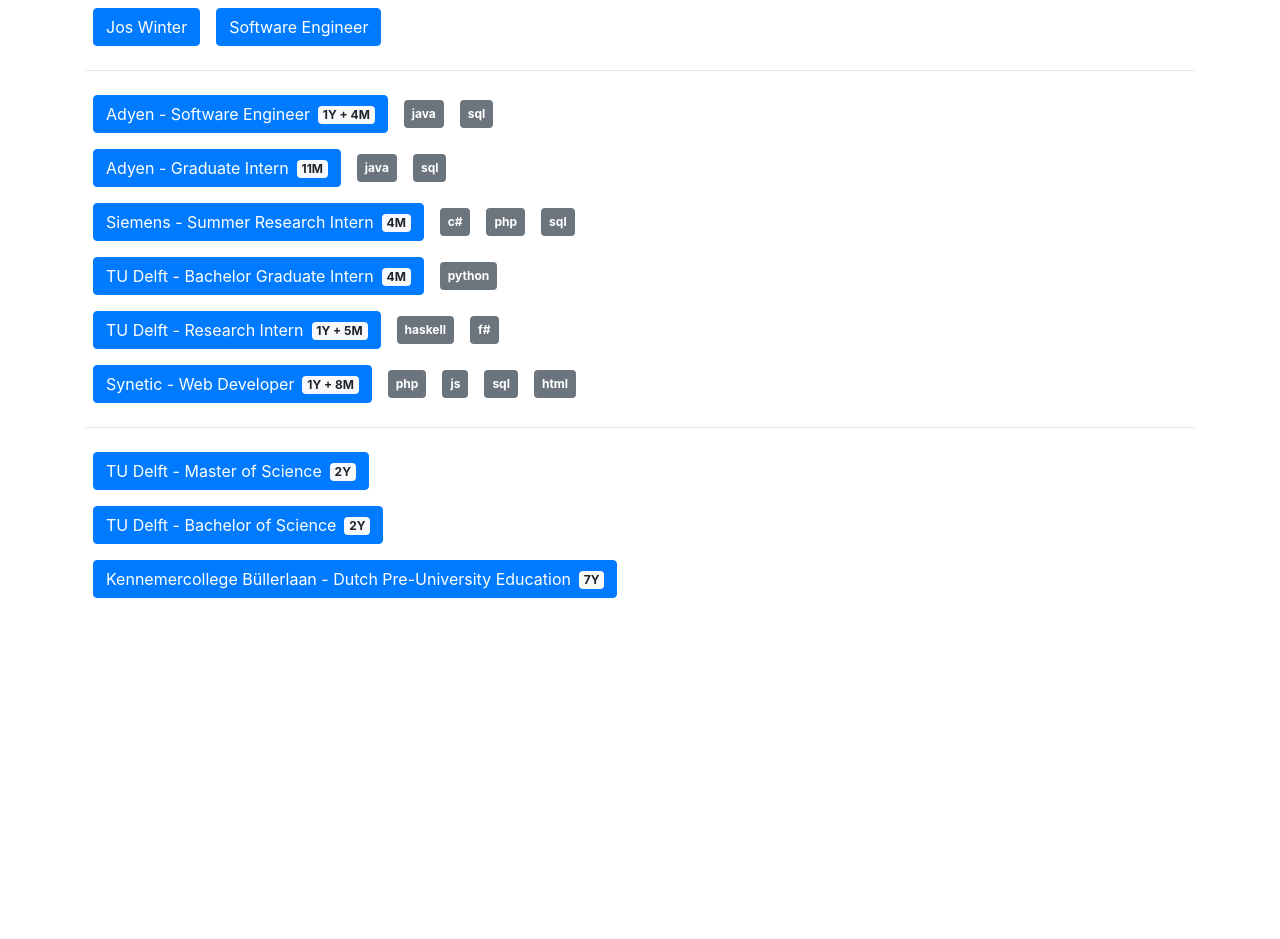
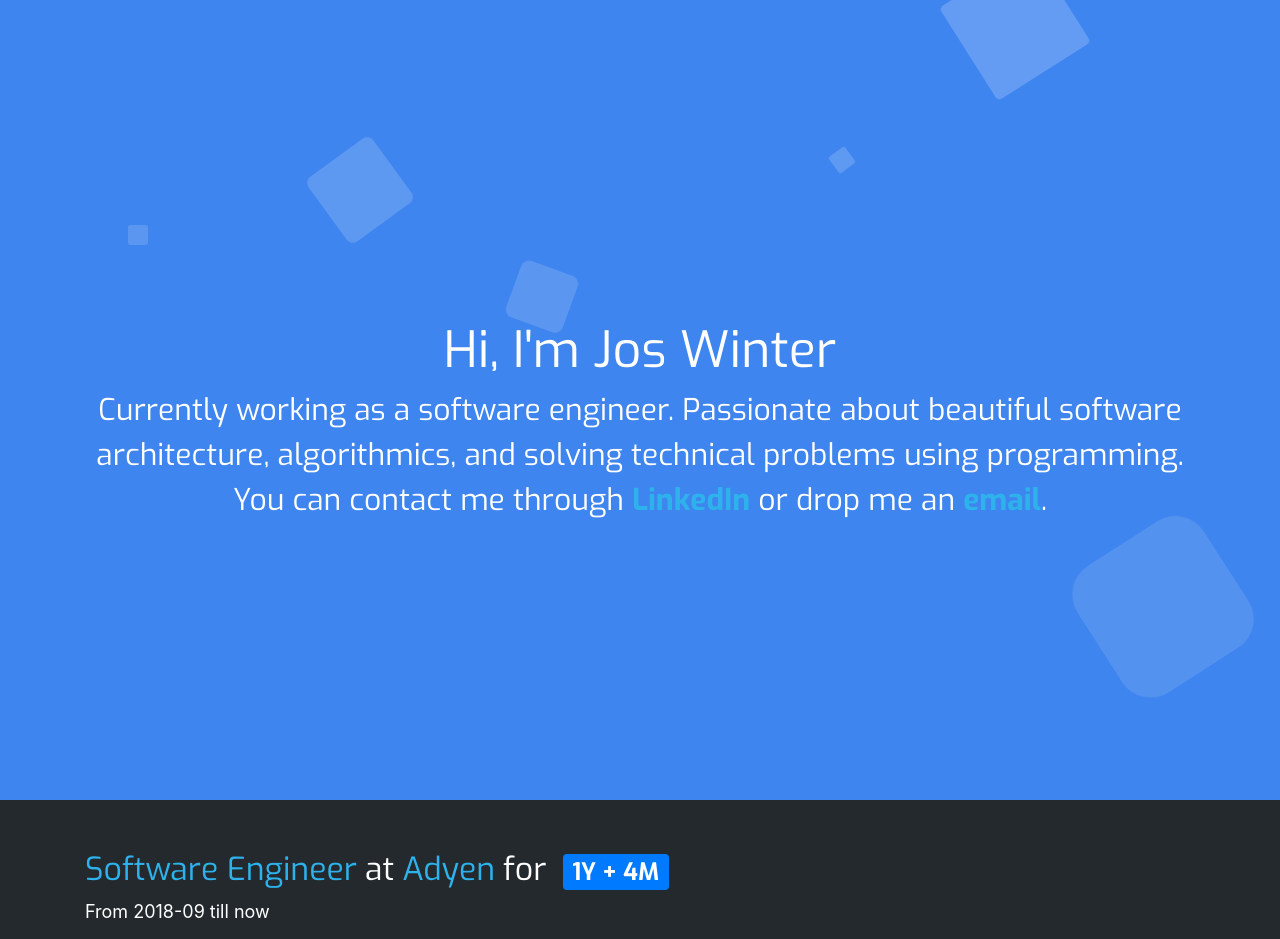
Before and after one commit to joswinter/joswinter.github.io, a React (Create React App) app: page / in a window 1280 px wide. Shown: the top 939 px of the page. Before the commit the page ends 800 px from the top, so only its background shows below. Built offline with nearby package versions, Linux system fonts and the light colour scheme.

Commit message:
Added header animation and redesign

```diff
--- a/src/classes/App.js
+++ b/src/classes/App.js
@@ -8,21 +8,38 @@
 class App extends React.Component {
   render() {
     return (
-      <div className="container">
-        <span className="btn btn-primary m-2">{info.name}</span>
-        <span className="btn btn-primary m-2">{info.profession}</span>
-
-        <hr/>
-
-        {experiences.map((experience, index) => (<Experience className={experience.company + "-" + index} experience={experience}/>))}
-
-        <hr/>
-
-        {educations.map((education, index) => (<Education className={education.institute + "-" + index} education={education}/>))}
-
+      <div className="app">
+        <div class="area" >
+          <ul class="circles">
+            <li></li><li></li><li></li><li></li><li></li>
+            <li></li><li></li><li></li><li></li><li></li>
+          </ul>
+        </div>
+        <div className="context">
+          <div className="container">
+            <h1>Hi, I'm Jos Winter</h1>
+            <p>
+                Currently working as a software engineer. Passionate about beautiful software architecture, algorithmics, and solving technical problems using programming.
+                You can contact me through <a href="https://www.linkedin.com/in/joswinter/">LinkedIn</a> or drop me an <a href="mailto:info@joswinter.nl">email</a>.
+            </p>
+          </div>
+        </div>
+        <div className="stories experiences">
+          {experiences.map((experience, index) => (<Experience className={experience.company + "-" + index} experience={experience}/>))}
+        </div>
+        <div className="stories educations">
+          {educations.map((education, index) => (<Education className={education.institute + "-" + index} education={education}/>))}
+        </div>
       </div>
     );
   }
+
+  // <div className="stories experiences">
+  //   {experiences.map((experience, index) => (<Experience className={experience.company + "-" + index} experience={experience}/>))}
+  // </div>
+  // <div className="stories educations">
+  //   {educations.map((education, index) => (<Education className={education.institute + "-" + index} education={education}/>))}
+  // </div>
 }
 
 export default App;
--- a/src/classes/Education.js
+++ b/src/classes/Education.js
@@ -3,14 +3,28 @@
 class Education extends React.Component {
   render() {
     return (
-      <div className="education">
-        <button type="button" class="btn btn-primary m-2">
-          {this.props.education.institute} - {this.props.education.type}
-          <span class="badge badge-light ml-2">{this.props.education.duration}</span>
-        </button>
-        {this.props.education.courses.map(course => (
-          <span class="badge badge-secondary m-2 p-2">{course}</span>
-        ))}
+      <div className="story education">
+        <div className="container">
+          <h2>
+            <span className="highlight mr-2">
+              {this.props.education.type}
+            </span>
+            at
+            <span className="highlight m-2">
+              {this.props.education.institute}
+            </span>
+            for
+            <div className="badge badge-primary ml-3">
+              {this.props.education.duration}
+            </div>
+          </h2>
+          <p>
+            From {this.props.education.startDate} till {this.props.education.endDate}
+          </p>
+          {this.props.education.courses.map(course => (
+              <div className="skill badge badge-success mr-2">{course}</div>
+            ))}
+          </div>
       </div>
     );
   }
--- a/src/classes/Experience.js
+++ b/src/classes/Experience.js
@@ -3,14 +3,28 @@
 class Experience extends React.Component {
   render() {
     return (
-      <div className="experience">
-        <button type="button" class="btn btn-primary m-2">
-          {this.props.experience.company} - {this.props.experience.function}
-          <span class="badge badge-light ml-2">{this.props.experience.duration}</span>
-        </button>
-        {this.props.experience.skills.map(skill => (
-          <span class="badge badge-secondary m-2 p-2">{skill}</span>
-        ))}
+      <div className="story experience">
+        <div className="container">
+          <h2>
+            <span className="highlight mr-2">
+              {this.props.experience.function}
+            </span>
+            at
+            <span className="highlight m-2">
+              {this.props.experience.company}
+            </span>
+            for
+            <div className="badge badge-primary ml-3">
+              {this.props.experience.duration}
+            </div>
+          </h2>
+          <p>
+            From {this.props.experience.startDate} till {this.props.experience.endDate}
+          </p>
+          {this.props.experience.skills.map(skill => (
+              <div className="skill badge badge-success mr-2">{skill}</div>
+            ))}
+          </div>
       </div>
     );
   }
--- a/src/index.js
+++ b/src/index.js
@@ -1,7 +1,8 @@
 import React from 'react';
 import ReactDOM from 'react-dom';
+import './style/circles.css';
+import './style/bootstrap.min.css';
 import './style/index.css';
-import './style/bootstrap.min.css';
 import App from './classes/App';
 
 ReactDOM.render(<App />, document.getElementById('root'))
--- /dev/null
+++ b/src/style/circles.css
@@ -0,0 +1,152 @@
+@import url('https://fonts.googleapis.com/css?family=Exo:400,700');
+
+.context {
+    font-family: 'Exo', sans-serif;
+    position: relative;
+    top: -60vh;
+    height: 0px;
+}
+
+.context h1 {
+    text-align: center;
+    color: #fff;
+    font-size: 50px;
+}
+
+.context p {
+    text-align: center;
+    color: #fff;
+    font-size: 30px;
+}
+
+.context a {
+  color: #2eb2eb;
+  font-weight: bold;
+}
+
+.context a:hover {
+  color: #2eb2eb;
+  font-weight: bold;
+}
+
+.area{
+    background: #3f85ef;
+    background: -webkit-linear-gradient(to left, #acdefb, #3f85ef);
+    width: 100%;
+    height: 100vh;
+}
+
+.circles{
+    position: absolute;
+    top: 0;
+    left: 0;
+    width: 100%;
+    height: 100%;
+    overflow: hidden;
+}
+
+.circles li{
+    position: absolute;
+    display: block;
+    list-style: none;
+    width: 20px;
+    height: 20px;
+    background: rgba(255, 255, 255, 0.2);
+    animation: animate 25s linear infinite;
+    top: -150px;
+
+}
+
+.circles li:nth-child(1){
+    left: 25%;
+    width: 80px;
+    height: 80px;
+    animation-delay: 0s;
+}
+
+
+.circles li:nth-child(2){
+    left: 10%;
+    width: 20px;
+    height: 20px;
+    animation-delay: 2s;
+    animation-duration: 12s;
+}
+
+.circles li:nth-child(3){
+    left: 70%;
+    width: 20px;
+    height: 20px;
+    animation-delay: 4s;
+}
+
+.circles li:nth-child(4){
+    left: 40%;
+    width: 60px;
+    height: 60px;
+    animation-delay: 0s;
+    animation-duration: 18s;
+}
+
+.circles li:nth-child(5){
+    left: 65%;
+    width: 20px;
+    height: 20px;
+    animation-delay: 0s;
+}
+
+.circles li:nth-child(6){
+    left: 75%;
+    width: 110px;
+    height: 110px;
+    animation-delay: 3s;
+}
+
+.circles li:nth-child(7){
+    left: 35%;
+    width: 150px;
+    height: 150px;
+    animation-delay: 7s;
+}
+
+.circles li:nth-child(8){
+    left: 50%;
+    width: 25px;
+    height: 25px;
+    animation-delay: 15s;
+    animation-duration: 45s;
+}
+
+.circles li:nth-child(9){
+    left: 20%;
+    width: 15px;
+    height: 15px;
+    animation-delay: 2s;
+    animation-duration: 35s;
+}
+
+.circles li:nth-child(10){
+    left: 85%;
+    width: 150px;
+    height: 150px;
+    animation-delay: 0s;
+    animation-duration: 11s;
+}
+
+
+
+@keyframes animate {
+
+    0%{
+        transform: translateY(0) rotate(0deg);
+        opacity: 1;
+        border-radius: 0;
+    }
+
+    100%{
+        transform: translateY(1500px) rotate(720deg);
+        opacity: 0;
+        border-radius: 50%;
+    }
+
+}
--- a/src/style/index.css
+++ b/src/style/index.css
@@ -0,0 +1,40 @@
+@import url('https://fonts.googleapis.com/css?family=Roboto&display=swap');
+
+html {
+  font-family: 'Roboto', sans-serif;
+  background-color: #24292e;
+}
+
+.app {
+  background-color: #24292e;
+  width: 100%;
+  height: 100%;
+  margin: 0;
+  padding: 0;
+}
+
+.story .container {
+  margin: 50px auto;
+  border-radius: 10px;
+  color: white;
+  position: relative;
+  min-height: 150px;
+}
+
+.story h2 {
+  font-family: 'Exo', sans-serif;
+}
+
+.story p {
+  font-size: 18px;
+}
+
+.highlight {
+  color: #2eb2eb;
+}
+
+.skill {
+  font-size: 18px;
+  color: white;
+  padding: 10px;
+}
```
